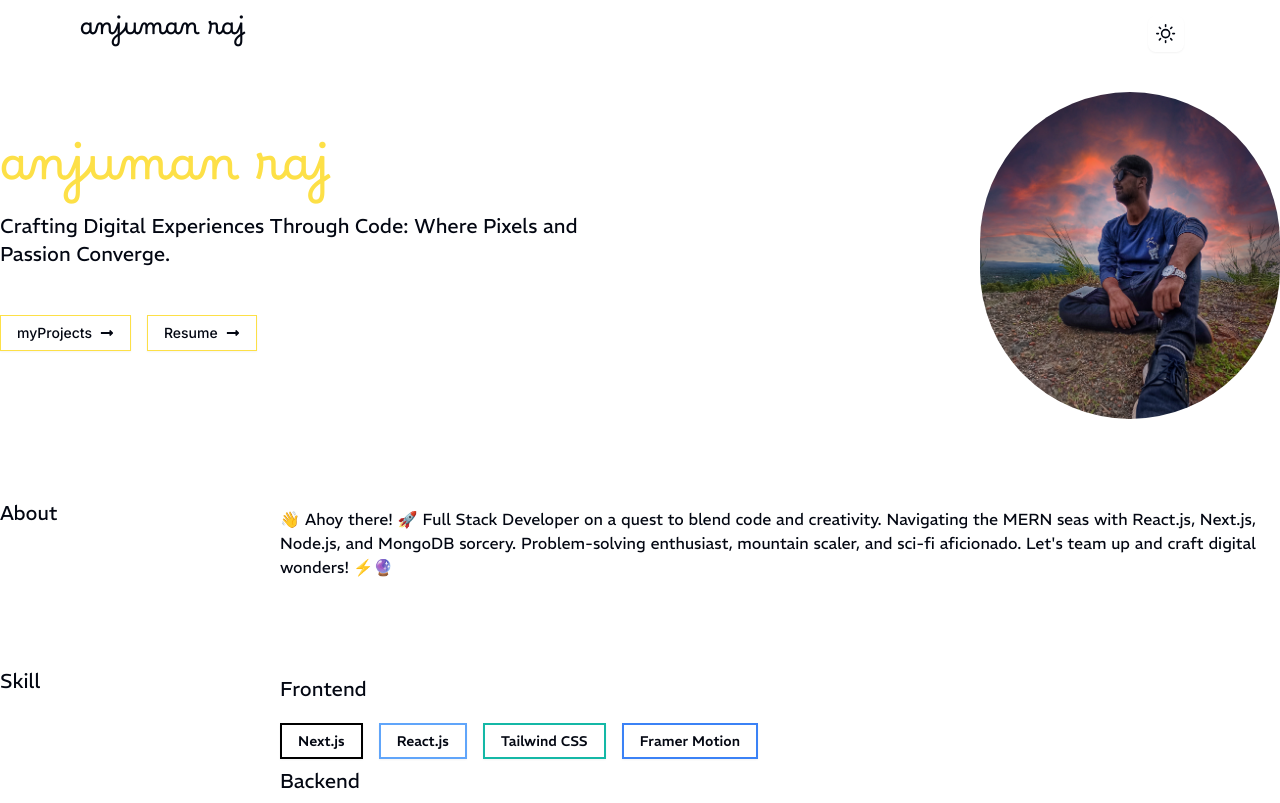
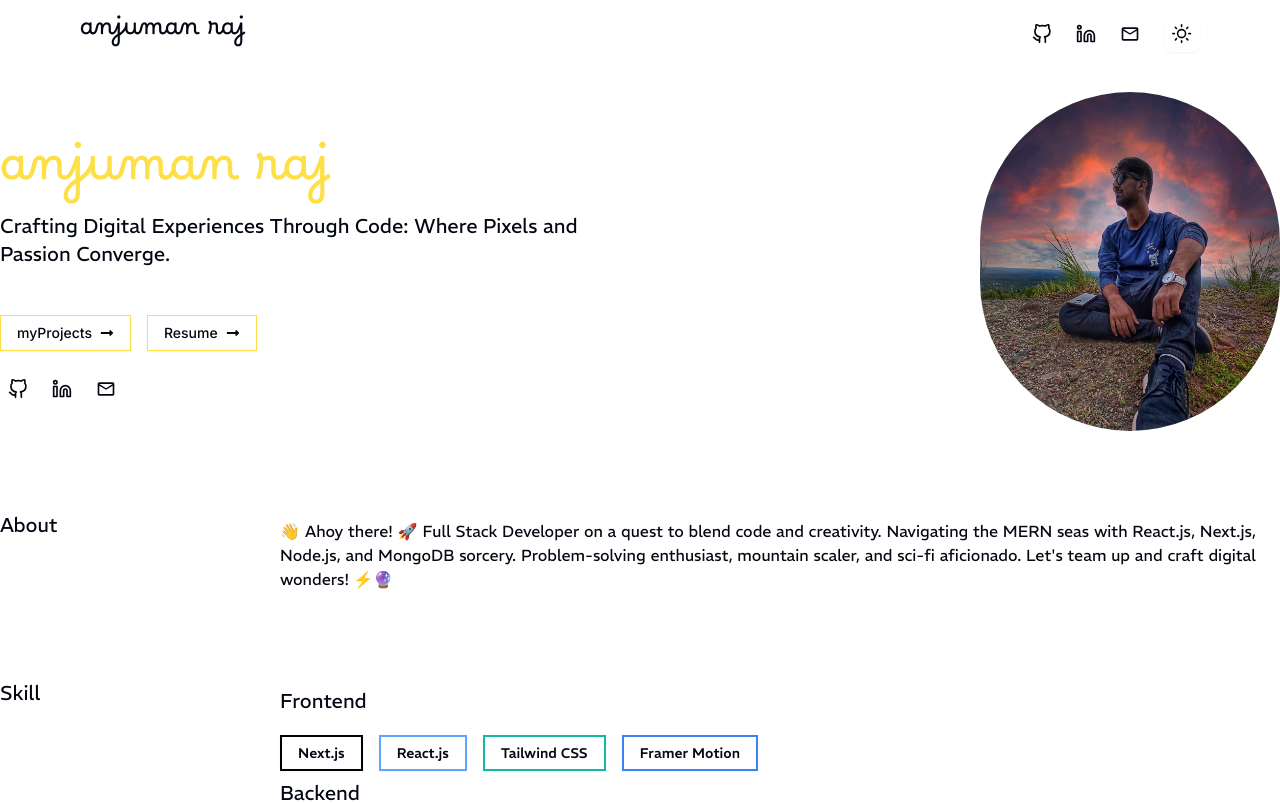
Before and after one commit to anjumann/dev-Portfolio, a Next.js app: page / in a window 1280 px wide. Shown: the top 803 px of the page. Built offline with nearby package versions, Linux system fonts and the light colour scheme.

Commit message:
✨ feat(Footer.tsx): add SocialLinks component to the footer ✨ feat(Navbar.tsx): add SocialLinks component to the navbar 📦 chore(SocialLinks.tsx): create SocialLinks component ✨ feat(Hero.tsx): add SocialLinks component to the hero section 🔥 refactor(Social.tsx): remove unnecessary code

```diff
--- a/src/components/Footer.tsx
+++ b/src/components/Footer.tsx
@@ -1,5 +1,6 @@
 import React from 'react'
 import ModeToggle from './elements/ModeToggle'
+import SocialLinks from './SocialLinks'
 
 const Footer = () => {
     return (
@@ -9,6 +10,7 @@ const Footer = () => {
                 Just a simple footer resting here
             </div>
             <div className="flex flex-row gap-x-4 text-sm">
+                <SocialLinks />
                 <div className="">
                     <ModeToggle />
                 </div>
--- a/src/components/Navbar.tsx
+++ b/src/components/Navbar.tsx
@@ -1,6 +1,7 @@
 import React from 'react'
 import ModeToggle from './elements/ModeToggle'
 import MenuDropdown from './elements/MenuDropdown'
+import SocialLinks from './SocialLinks'
 
 const Navbar = () => {
   return (
@@ -9,11 +10,12 @@ const Navbar = () => {
             <div className=" font-borel text-2xl "> anjuman raj </div>
             <div className="flex flex-row gap-x-4">
                 <div className="">
+                    <SocialLinks/>
+                </div>
+                <div className="">
                     <ModeToggle/>
                 </div>
-                <div className="">
-                    {/* <MenuDropdown/> */}
-                </div>
+
             </div>
         </div>
     </>
--- /dev/null
+++ b/src/components/SocialLinks.tsx
@@ -0,0 +1,46 @@
+import Link from 'next/link'
+import React from 'react'
+import { FiGithub, FiLinkedin } from 'react-icons/fi'
+import { MdOutlineMail } from 'react-icons/md'
+
+const SocialLinks = () => {
+
+    const iconClass = 'hover:scale-110 hover:-translate-y-1 transition-transform ease-in-out duration-200 '
+    const SocialLink = [
+        {
+            name: 'Github',
+            link: 'https://github.com/anjumann',
+            logo: <FiGithub className={iconClass}/>
+        },
+        {
+            name: 'Linkedin',
+            link: 'https://www.linkedin.com/in/anjuman-raj/',
+            logo: <FiLinkedin className={iconClass} />
+        },
+        {
+            name: 'Email - anjumanraj2@gmail.com',
+            link: 'mailto:anjumanraj2@gmail.com',
+            logo: <MdOutlineMail className={iconClass} />
+        },
+    ]
+    return (
+        <div className=" mt-1  flex flex-row  justify-center  font-rem text-justify space-x-4 ">
+            {SocialLink.map((item, index) => {
+                return (
+                    <div className="" key={index} >
+                        <Link href={item.link} target='_blank'>
+                            <div className="text-xl font-rem flexStart">
+                                <span className='mt-1 mr-2' > {item.logo}</span>
+                            </div>
+                        </Link>
+                    </div>
+                )
+            })}
+
+
+
+        </div>
+    )
+}
+
+export default SocialLinks
--- a/src/components/home/Hero.tsx
+++ b/src/components/home/Hero.tsx
@@ -3,6 +3,7 @@ import Link from 'next/link'
 import React from 'react'
 import { Button } from '../ui/button'
 import { FaLongArrowAltRight } from 'react-icons/fa'
+import SocialLinks from '../SocialLinks'
 
 const Hero = () => {
     return (
@@ -25,6 +26,9 @@ const Hero = () => {
                         </Button>
                     </Link>
                 </div>
+                <div className='mt-5 w-fit mx-auto lg:mx-2' >
+                    <SocialLinks />
+                </div>
             </div>
             <div className=" flex justify-center lg:justify-end   ">
                 <Image src='/images/sky.jpg' width={300} height={700} alt='ofc my pic' className='rounded-full shadow-white  cursor-pointer ' />
--- a/src/components/home/Social.tsx
+++ b/src/components/home/Social.tsx
@@ -42,9 +42,6 @@ const Social = () => {
                         </div>
                     )
                 })}
-
-
-
             </div>
         </div>
     )
```
